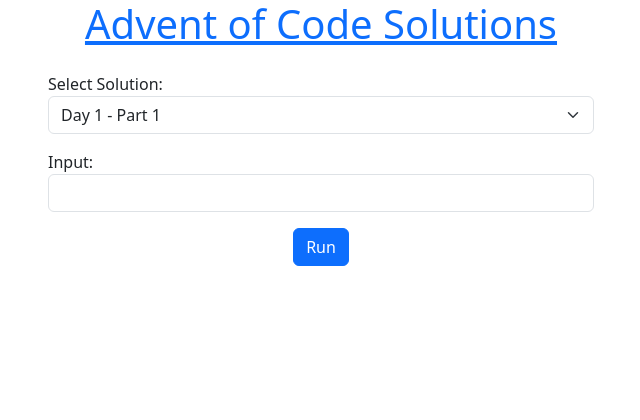
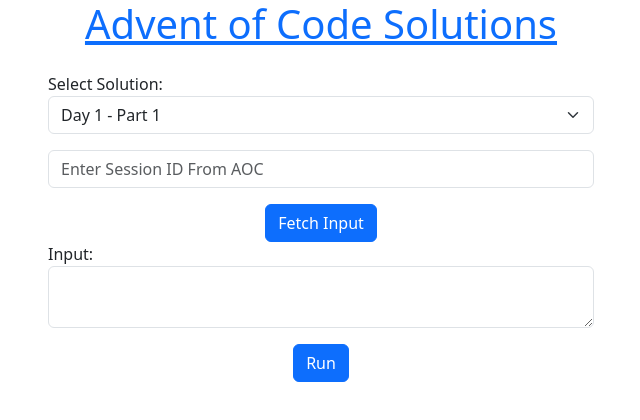
Before and after one commit to cryosis7/AdventOfCodeTemplate, a React (Vite) app: page / in a window 1280 px wide. Shown: the top 420 px of the page, without its empty margins (319-959 px from the left). Built offline with nearby package versions, Linux system fonts and the light colour scheme.

Commit message:
Template Updates to fetch input from AdventOfCode

```diff
--- a/package.json
+++ b/package.json
@@ -19,6 +19,7 @@
   },
   "dependencies": {
     "bootstrap": "^5.3.3",
+    "jotai": "^2.10.3",
     "react": "^18.3.1",
     "react-bootstrap": "^2.10.6",
     "react-dom": "^18.3.1"
--- a/src/App.tsx
+++ b/src/App.tsx
@@ -1,13 +1,26 @@
-import React, { useState } from 'react';
-import { SOLUTIONS } from './solutions/solutions';
-import 'bootstrap/dist/css/bootstrap.min.css';
+import "bootstrap/dist/css/bootstrap.min.css";
+import { useAtom, useSetAtom } from "jotai";
+import React, { useEffect, useState } from "react";
+import { SOLUTIONS } from "./solutions/solutions";
+import { inputForSelectedDayAtom, selectedSolutionAtom, sessionAtom, setInputForDayAtom } from "./store";
 
 function App(): JSX.Element {
-  const [selectedSolution, setSelectedSolution] = useState<string>(Object.keys(SOLUTIONS)[0]);
-  const [input, setInput] = useState('');
-  const [output, setOutput] = useState('');
+    const [selectedSolution, setSelectedSolution] = useAtom(selectedSolutionAtom);
+    const [sessionId, setSessionId] = useAtom(sessionAtom);
+    const [storedInputForSelectedDay] = useAtom(inputForSelectedDayAtom);
+    const [input, setInput] = useState(storedInputForSelectedDay);
+    const [output, setOutput] = useState("");
+    const setInputForDay = useSetAtom(setInputForDayAtom);
 
-  const handleInput = (event: React.ChangeEvent<HTMLInputElement>) => {
+    useEffect(() => {
+        if (storedInputForSelectedDay !== '') {
+            setInput(storedInputForSelectedDay);
+        } else {
+            setInput('');
+        }
+    }, [storedInputForSelectedDay, selectedSolution]);
+
+    const handleInput = (event: React.ChangeEvent<HTMLTextAreaElement>) => {
         setInput(event.target.value);
     };
 
@@ -16,14 +29,47 @@
         setOutput(processedOutput.toString());
     };
 
-  const handleSolutionChange = (event: React.ChangeEvent<HTMLSelectElement>) => {
+    const handleSolutionChange = (
+        event: React.ChangeEvent<HTMLSelectElement>
+    ) => {
         setSelectedSolution(event.target.value);
+    };
+
+    const getInput = async () => {
+        const inferredDay = selectedSolution.match(/Day\s?(\d+)/i)?.[1];
+        if (sessionId == '') {
+            alert('Retrieve your session ID from the Advent of Code website. You can find it in the cookies');
+            return;
+        }
+
+        if (inferredDay == null) {
+            return;
+        }
+
+        document.cookie = `session=${sessionId}`
+        const request = new Request(`/api/day/${inferredDay}/input`, {
+            method: 'GET',
+        });
+
+        const response = await fetch(request);
+
+        if (!response.ok) {
+            throw new Error(`Error fetching input: ${response.status}`);
+        }
+
+        const input = (await response.text()).trim();
+        setInput(input);
+        setInputForDay({ day: inferredDay, value: input});
     };
 
     return (
         <div className="container">
             <h1 className="text-center mb-4">
-        <a href="https://adventofcode.com/" target="_blank" rel="noopener noreferrer">
+                <a
+                    href="https://adventofcode.com/"
+                    target="_blank"
+                    rel="noopener noreferrer"
+                >
                     Advent of Code Solutions
                 </a>
             </h1>
@@ -46,10 +92,21 @@
             </div>
             <div className="row justify-content-center">
                 <div className="col-md-6">
+                    <input
+                        type="text"
+                        placeholder="Enter Session ID From AOC"
+                        className="form-control mb-3"
+                        value={sessionId}
+                        onChange={(e) => setSessionId(e.target.value)}
+                    />
+                    <div className="d-flex justify-content-center">
+                        <button onClick={getInput} className="btn btn-primary">
+                            Fetch Input
+                        </button>
+                    </div>
                     <label htmlFor="inputElement">Input:</label>
-          <input
+                    <textarea
                         id="inputElement"
-            type="text"
                         className="form-control mb-3"
                         value={input}
                         onChange={handleInput}
--- a/src/index.tsx
+++ b/src/index.tsx
@@ -1,9 +1,14 @@
-import { createRoot } from 'react-dom/client';
-import React from 'react';
-import App from './App';
+import { createRoot } from "react-dom/client";
+import React from "react";
+import App from "./App";
+import { Provider } from "jotai";
 
-const rootEl = document.getElementById('root');
+const rootEl = document.getElementById("root");
 if (rootEl !== null) {
-    const root = createRoot(rootEl);
-    root.render(<App />);
+  const root = createRoot(rootEl);
+  root.render(
+    <Provider>
+      <App />
+    </Provider>
+  );
 }
--- a/src/solutions/day1.ts
+++ b/src/solutions/day1.ts
@@ -1,9 +1,13 @@
 import { Solution } from "./solutions";
 
 export const day1part1: Solution = (input)  => {
-    return input.toUpperCase();
+    const splits = input.split(/\s+/m)
+
+    return splits.map(el => parseInt(el) + 1).join(" ");
 }
 
 export const day1part2: Solution = (input) => {
-    return input.toLowerCase();
+    const splits = input.split(/\s+/m)
+
+    return splits.map(el => parseInt(el) - 1).join(" ");
 }
--- a/src/solutions/solutions.ts
+++ b/src/solutions/solutions.ts
@@ -2,7 +2,8 @@
 
 export type Solution = (input: string) => string | number;
 
+// Regex hackery in the UI expects the key to be in this format.
 export const SOLUTIONS: { [key: string]: Solution } = {
     "Day 1 - Part 1": day1part1,
-    "Day 1 - Part 2": day1part2
+    "Day 1 - Part 2": day1part2,
 }
--- /dev/null
+++ b/src/store.ts
@@ -0,0 +1,37 @@
+import { atomWithStorage } from "jotai/utils";
+import { SOLUTIONS } from "./solutions/solutions";
+import { atom } from "jotai";
+
+export const storedInputAtom = atomWithStorage<Record<string, string>>(
+  "fetchedInputs",
+  {}
+);
+
+export const sessionAtom = atomWithStorage<string>("sessionId", "");
+export const selectedSolutionAtom = atomWithStorage<string>(
+  "selectedSolution",
+  Object.keys(SOLUTIONS)[0]
+);
+
+export const selectedDayAtom = atom(
+  (get) => get(selectedSolutionAtom).match(/Day\s?(\d+)/i)?.[1] ?? "1"
+);
+
+export const inputForSelectedDayAtom = atom((get) => {
+  const storedInputs = get(storedInputAtom);
+  const selectedDay = get(selectedDayAtom);
+
+  return storedInputs[selectedDay] ?? "";
+});
+
+export const setInputForDayAtom = atom(
+  null,
+  (get, set, { day, value }: { day: string; value: string }) => {
+    const storedInputs = get(storedInputAtom);
+
+    set(storedInputAtom, {
+      ...storedInputs,
+      [day]: value,
+    });
+  }
+);
--- a/vite.config.js
+++ b/vite.config.js
@@ -5,6 +5,13 @@
   plugins: [react()],
   server: {
     port: 3002,
-    hot: true
+    hot: true,
+    proxy: {
+      '/api': {
+        target: 'https://adventofcode.com/2024/',
+        changeOrigin: true,
+        rewrite: (path) => path.replace(/^\/api/, '')
+      }
+    }
   }
 });
```
Also changed, not shown: server.js (deleted, +0 -17 lines), 1 other file (tests, documents, lock files or other folders). Lines whose indentation alone changed are shown as unchanged.
